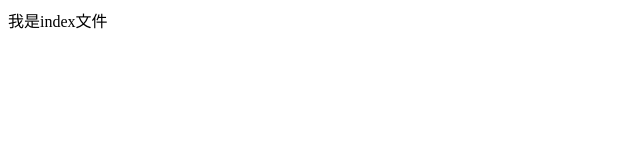
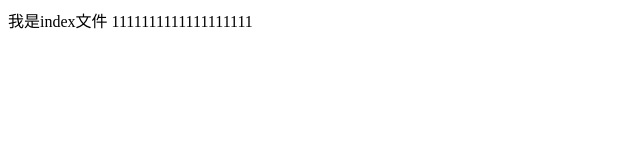
Before and after one commit to WH03/git-demo, a plain HTML site: page index.html in a window 1280 px wide. Shown: the whole page, without its empty margins (0-640 px from the left). Drawn offline with Linux system fonts and the light colour scheme.

Commit message:
A程序员第二次提交

```diff
--- a/index.html
+++ b/index.html
@@ -8,7 +8,7 @@
 </head>
 
 <body>
-    我是index文件
+    我是index文件 1111111111111111111
 </body>
 
 </html>
```
